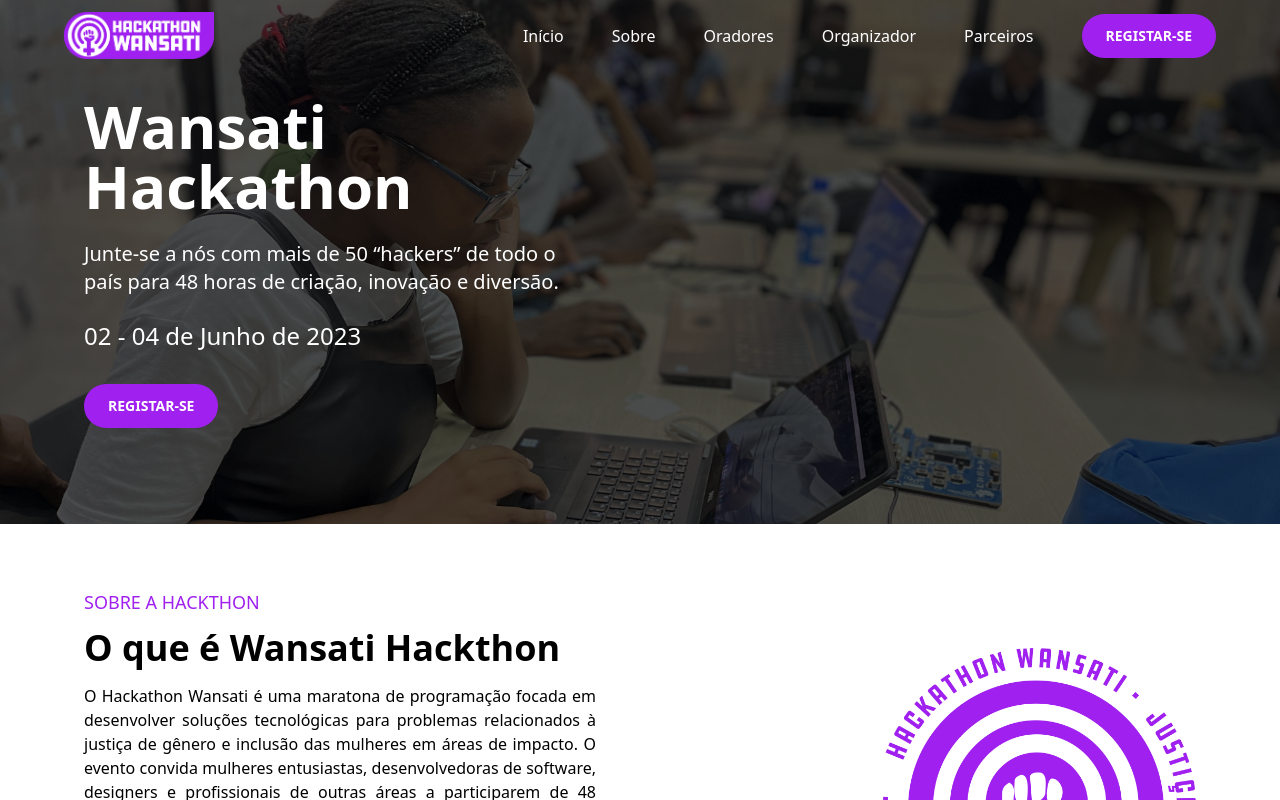
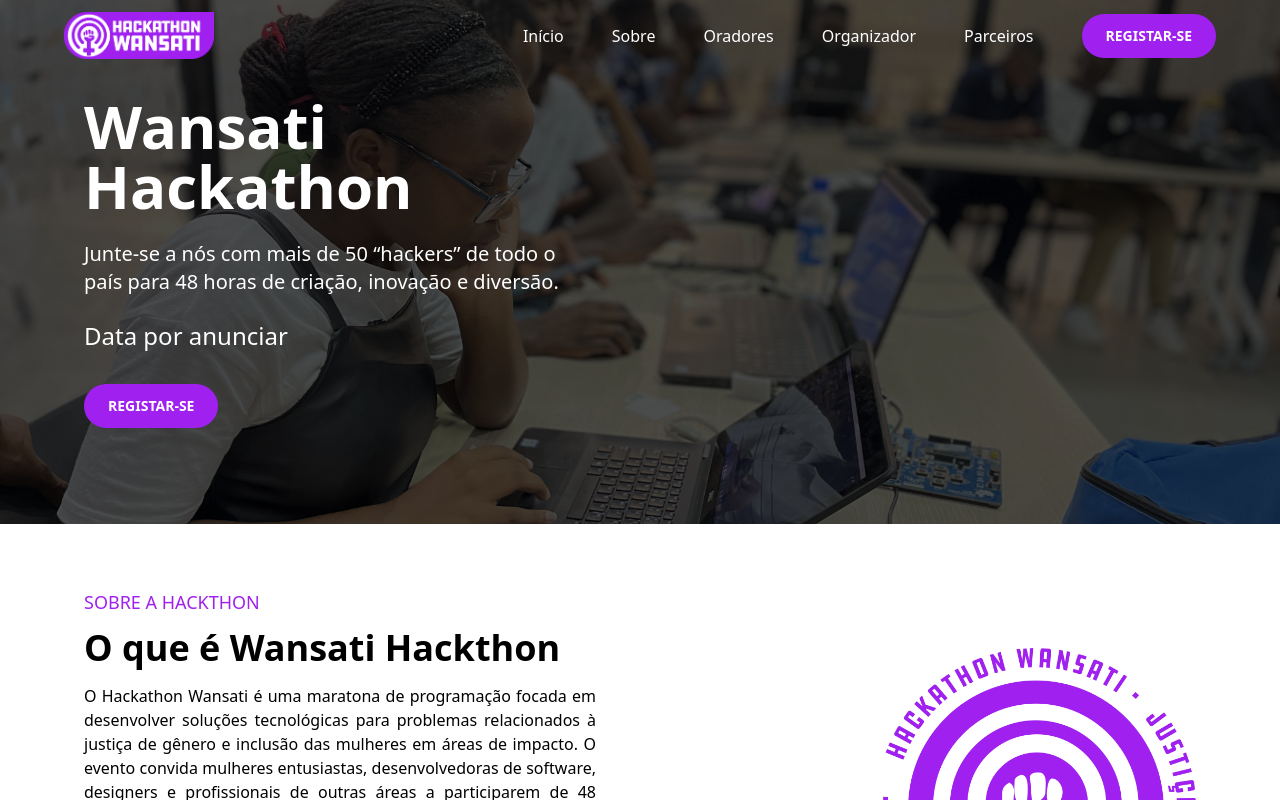
Before and after one commit to rnrnshn/wansati-hackthon, a Next.js app: page / in a window 1280 px wide. Shown: the top 800 px of the page. Built offline with nearby package versions, Linux system fonts and the light colour scheme.

Commit message:
fix: change the date

```diff
--- a/src/app/components/Hero.tsx
+++ b/src/app/components/Hero.tsx
@@ -13,7 +13,7 @@ const Hero = () => {
           Junte-se a nós com mais de 50 “hackers” de todo o país para 48 horas
           de criação, inovação e diversão.
         </p>
-        <p className="text-white text-2xl pb-8 max-md:text-center max-md:mb-5">02 - 04 de Junho de 2023</p>
+        <p className="text-white text-2xl pb-8 max-md:text-center max-md:mb-5">Data por anunciar</p>
 
         <div className="flex max-md:justify-center max-md:mb-20">
           <Link
```
